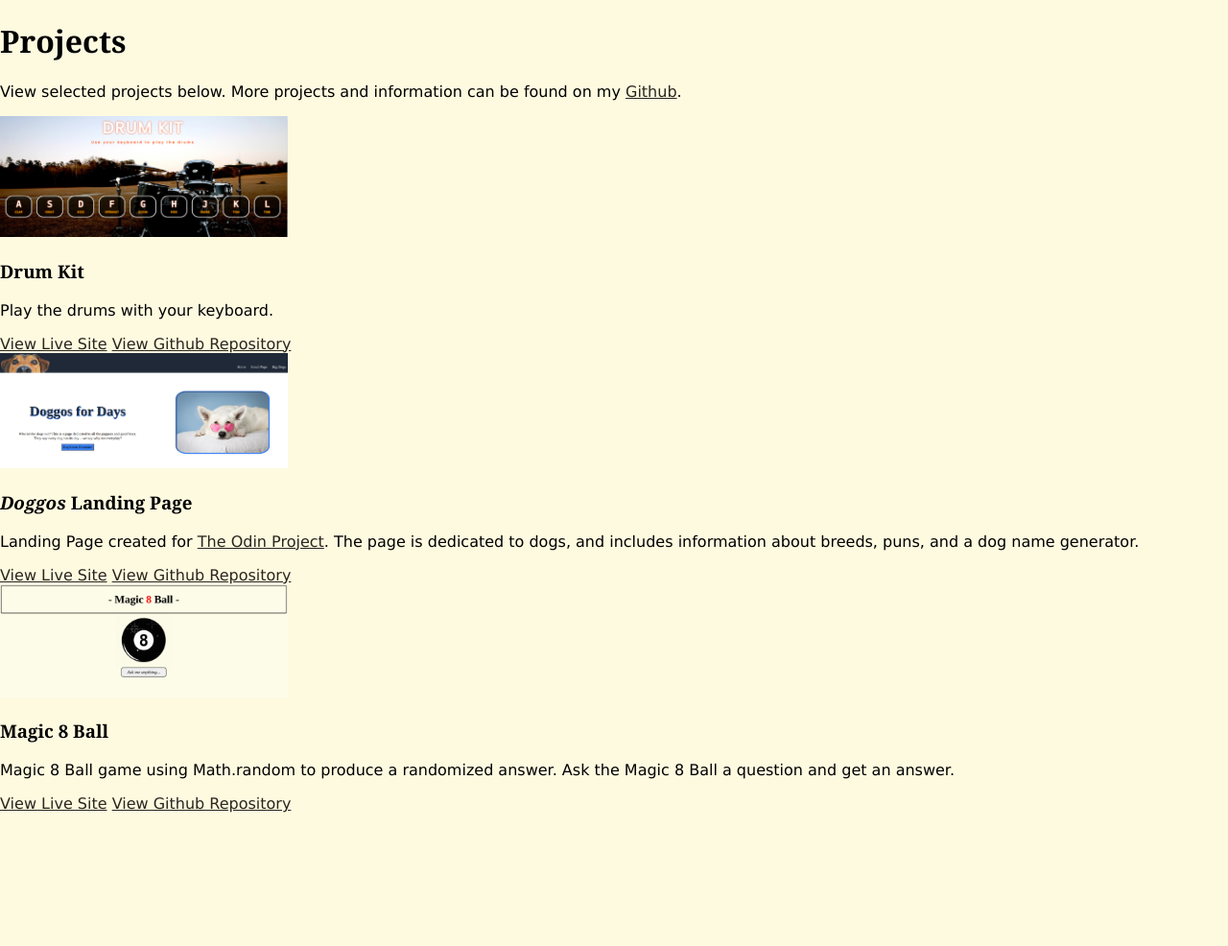
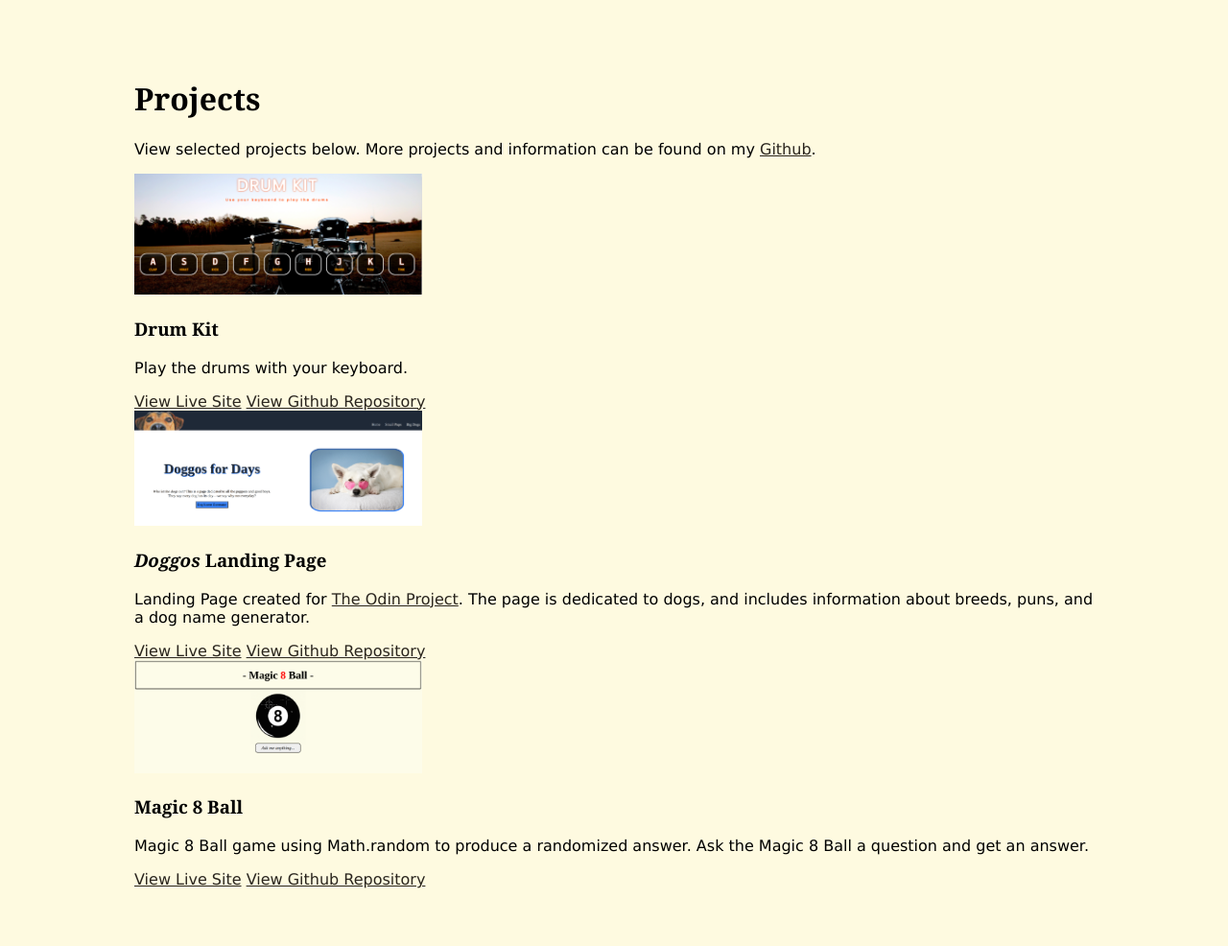
Before and after one commit to kwhis/kwhis.github.io, a PHP site: page /pages/projects.html in a window 1280 px wide. Shown: the part 86-1072 px from the top of the page at 96% size. Before the commit the page ends 933 px from the top, so only its background shows below. Run offline with PHP 8.4, Linux system fonts and the light colour scheme.

Commit message:
Change page content's width/margins with class content

```diff
--- a/pages/projects.html
+++ b/pages/projects.html
@@ -27,8 +27,8 @@
         </div>
       </div>
     </nav>
-    <h1>Projects</h1>
-    <div class="projects">
+    <div class="projects content">
+      <h1>Projects</h1>
       <p>
         View selected projects below. More projects and information can be found
         on my
--- a/pages/self-learning.html
+++ b/pages/self-learning.html
@@ -31,7 +31,7 @@
         </div>
       </div>
     </nav>
-    <div class="self-learning">
+    <div class="self-learning content">
       <h1>Self-Learning</h1>
       <blockquote>
         Live as if you were to die tomorrow. Learn as if you were to live
--- a/styles/style.css
+++ b/styles/style.css
@@ -100,6 +100,12 @@ a {
   padding: 30px 70px 20px 0px;
 }
 
+.content {
+  max-width: 1000px;
+  margin: 0 auto;
+  padding: 60px 0;
+}
+
 /*Self-Learning
 -------------------------------------------*/
 .certifications a {
```
Also changed, not shown: pages/connect.html (+9 -5 lines).
